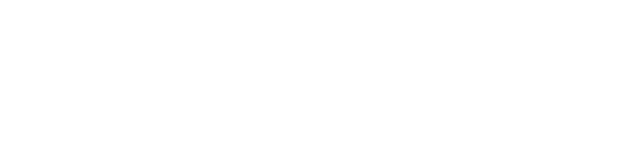
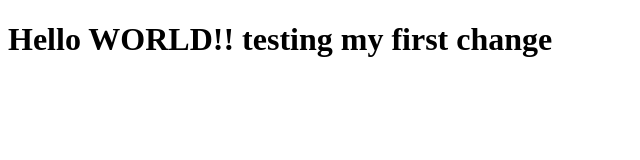
Before and after one commit to Saidul-Arefin/spider-P0, a plain HTML site: page index.html in a window 1280 px wide. Shown: the whole page, without its empty margins (0-640 px from the left). Drawn offline with Linux system fonts and the light colour scheme.

Commit message:
3rd commit

```diff
--- a/index.html
+++ b/index.html
@@ -7,6 +7,6 @@
     <title>Document</title>
 </head>
 <body>
-
+    <h1>Hello WORLD!! testing my first change </h1>
 </body>
 </html>
```
